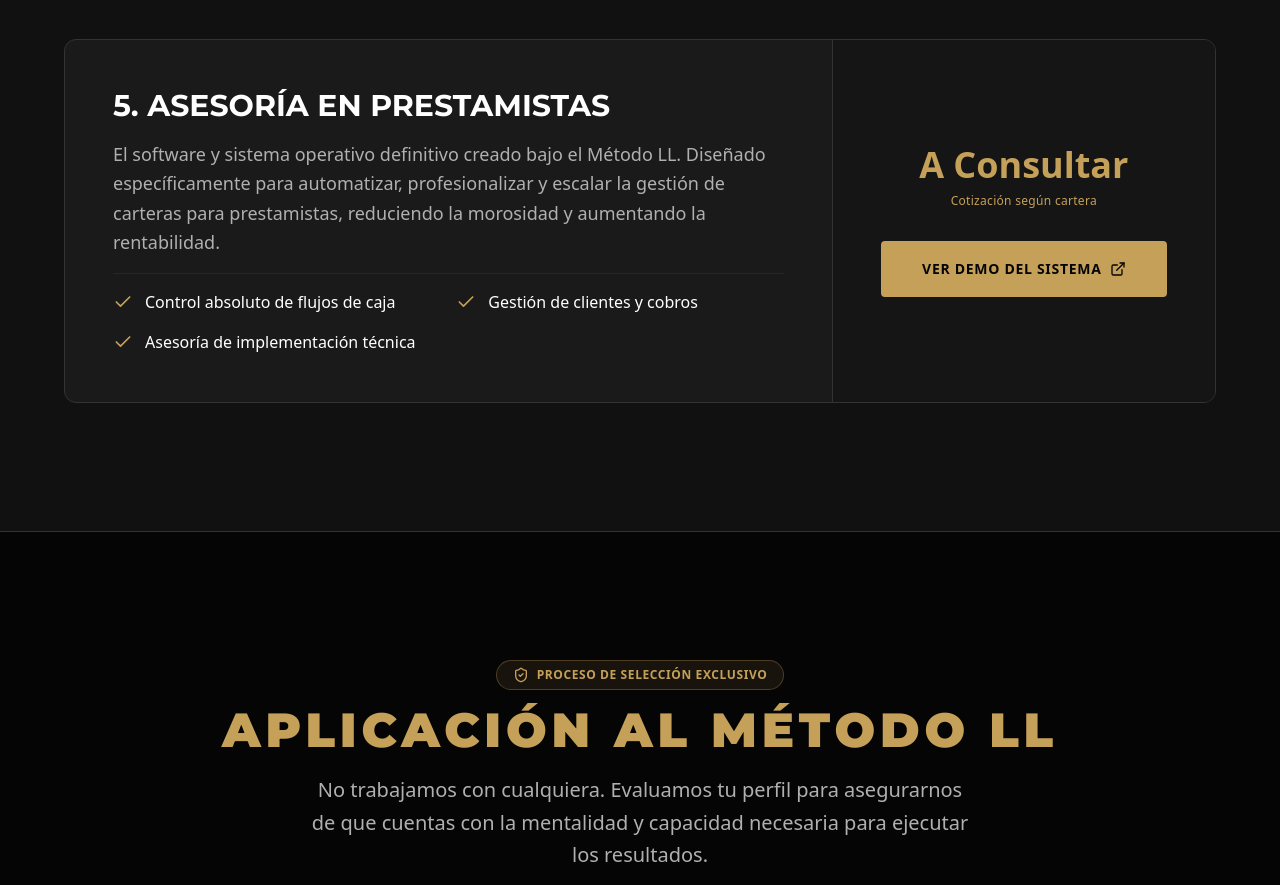
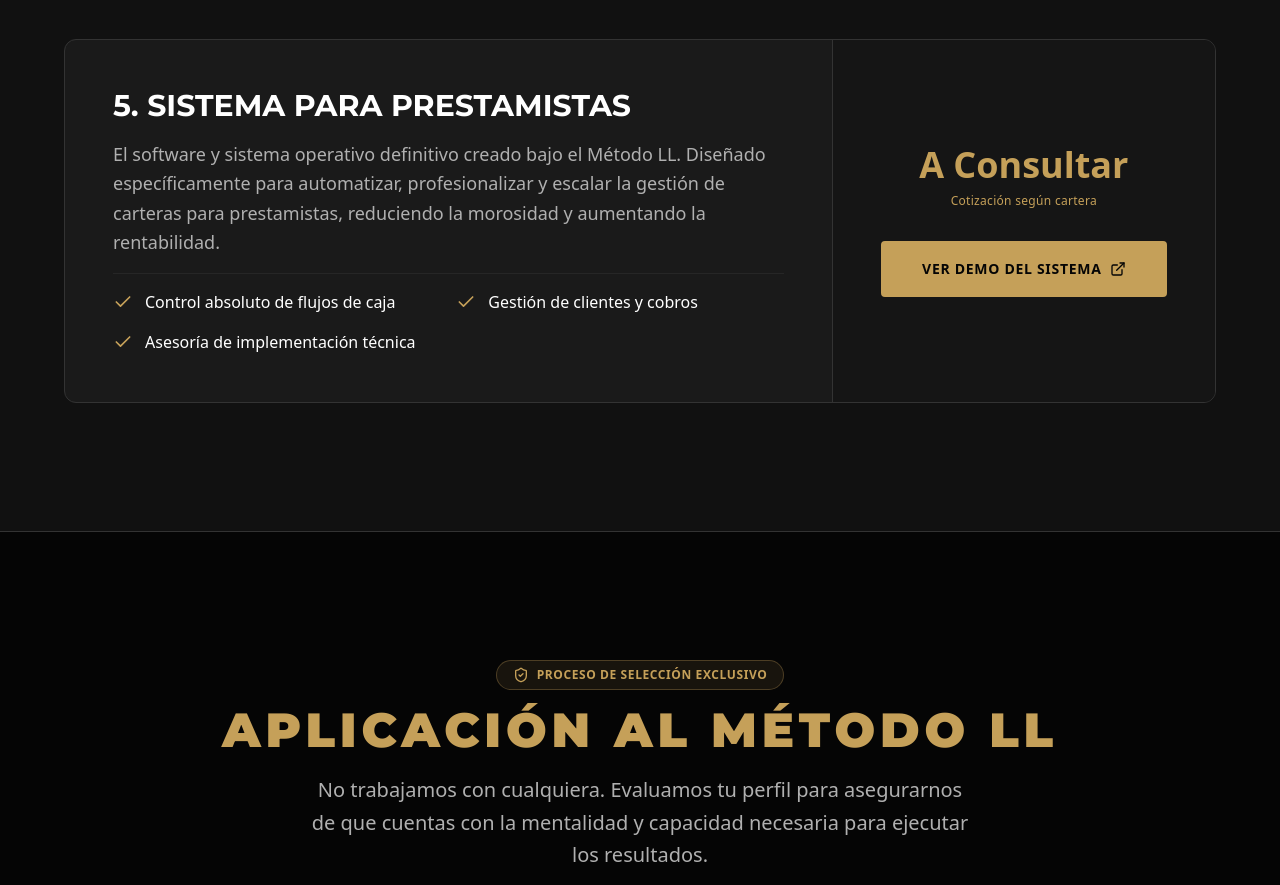
Before and after one commit to leandrocarbonellgimeno2-beep/metodo-ll-landing, a Next.js app: page / in a window 1280 px wide. Shown: the part 5437-6322 px from the top of the page. Built offline with nearby package versions, Linux system fonts and the light colour scheme.

Commit message:
fix: rename Service 5 title to 'Sistema para Prestamistas'

```diff
--- a/src/components/Services.tsx
+++ b/src/components/Services.tsx
@@ -67,7 +67,7 @@ const services = [
     waMessage: "Hola Lucas! Me interesa aprender a invertir en negocios rentables.",
   },
   {
-    title: "5. Asesoría en Prestamistas",
+    title: "5. Sistema para Prestamistas",
     description:
       "El software y sistema operativo definitivo creado bajo el Método LL. Diseñado específicamente para automatizar, profesionalizar y escalar la gestión de carteras para prestamistas, reduciendo la morosidad y aumentando la rentabilidad.",
     features: [
```
